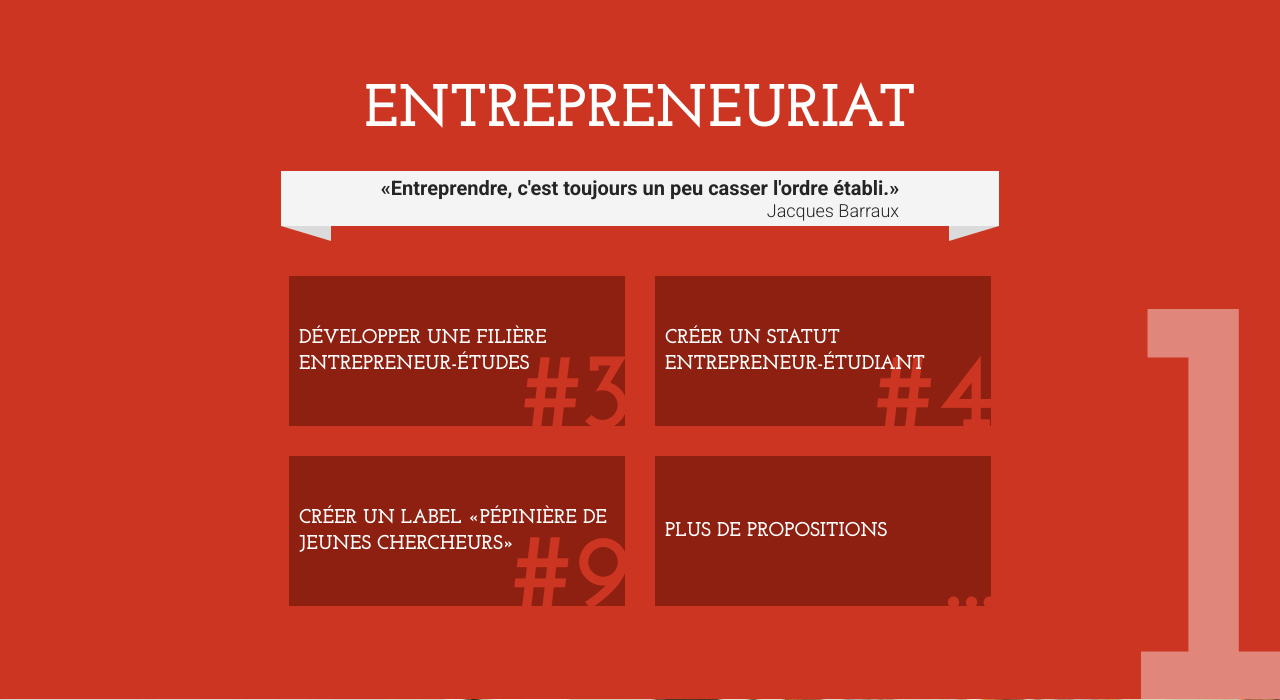
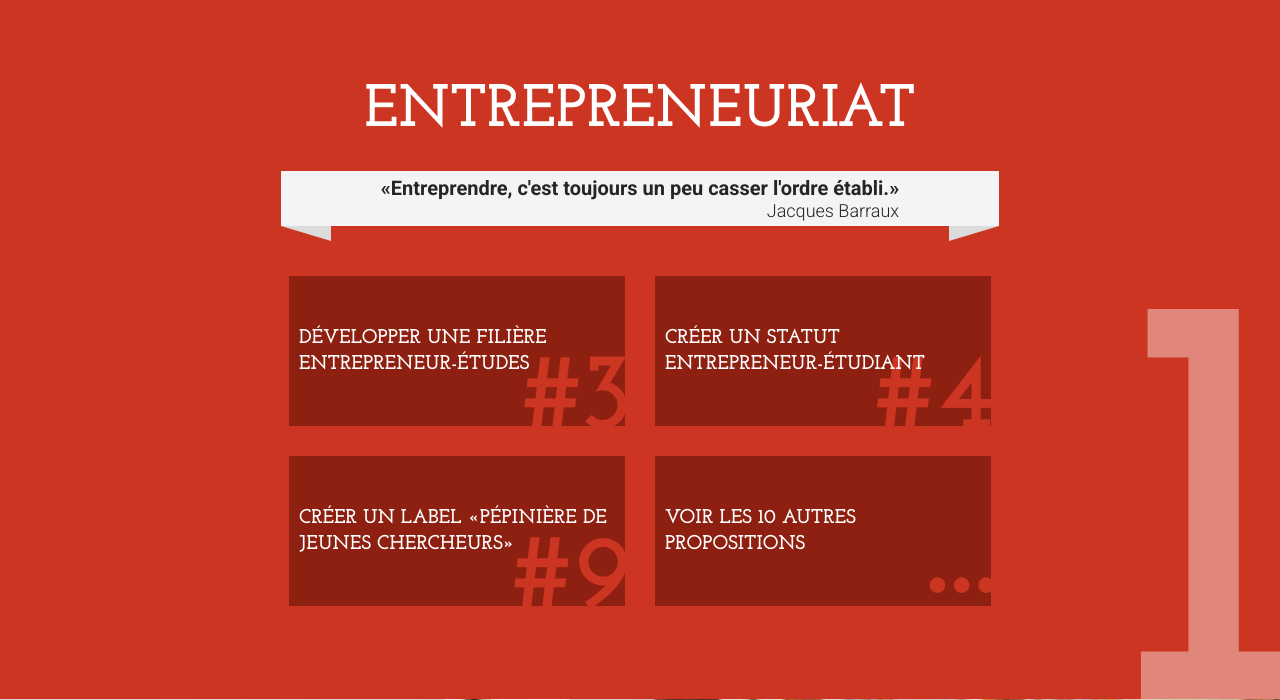
Before and after one commit to Groupe-ESC-Troyes/MixerLesCultures, a PHP site: page / in a window 1280 px wide. Shown: the part 1558-2258 px from the top of the page. Run offline with PHP 8.4, Linux system fonts and the light colour scheme; some libraries are stand-ins or nearby versions.

```diff
--- a/index.php
+++ b/index.php
@@ -191,9 +191,9 @@
 					</div>
 				</li>
 				<li>
-					<div class="wrap" data-num="...">
+					<div class="wrap plus" data-num="...">
 						<a href="#plus-entrepreneuriat">
-							Plus de propositions
+							Voir les 10 autres propositions
 						</a>
 					</div>
 				</li>
@@ -376,9 +376,9 @@
 					</div>
 				</li>
 				<li>
-					<div class="wrap" data-num="...">
+					<div class="wrap plus" data-num="...">
 						<a href="#">
-							Plus de propositions
+							Voir les 7 autres propositions
 						</a>
 					</div>
 				</li>
@@ -549,16 +549,16 @@
 					</div>
 				</li>
 				<li>
-					<div class="wrap" data-num="...">
-						<a href="#">
-							Plus de propositions
+					<div class="wrap" data-num="#6">
+						<a href="#prop12">
+							Développer un &laquo;Erasmus&raquo; des professeurs
 						</a>
 					</div>
 				</li>
 				<li>
-					<div class="wrap" data-num="#6">
-						<a href="#prop12">
-							Développer un &laquo;Erasmus&raquo; des professeurs
+					<div class="wrap plus" data-num="...">
+						<a href="#">
+							Voir les 4 autres propositions
 						</a>
 					</div>
 				</li>
```
